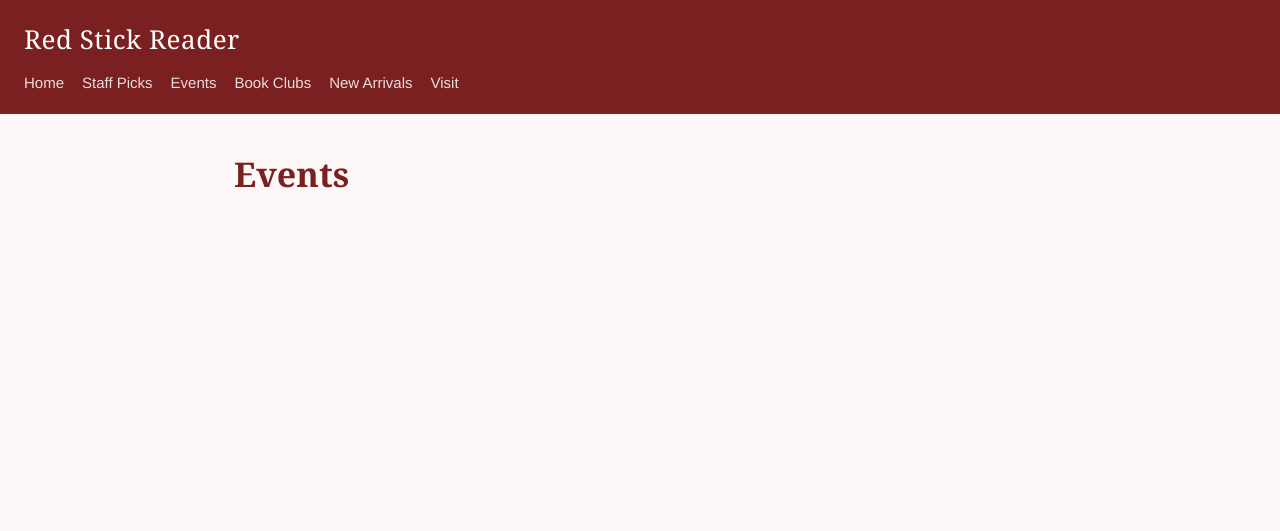
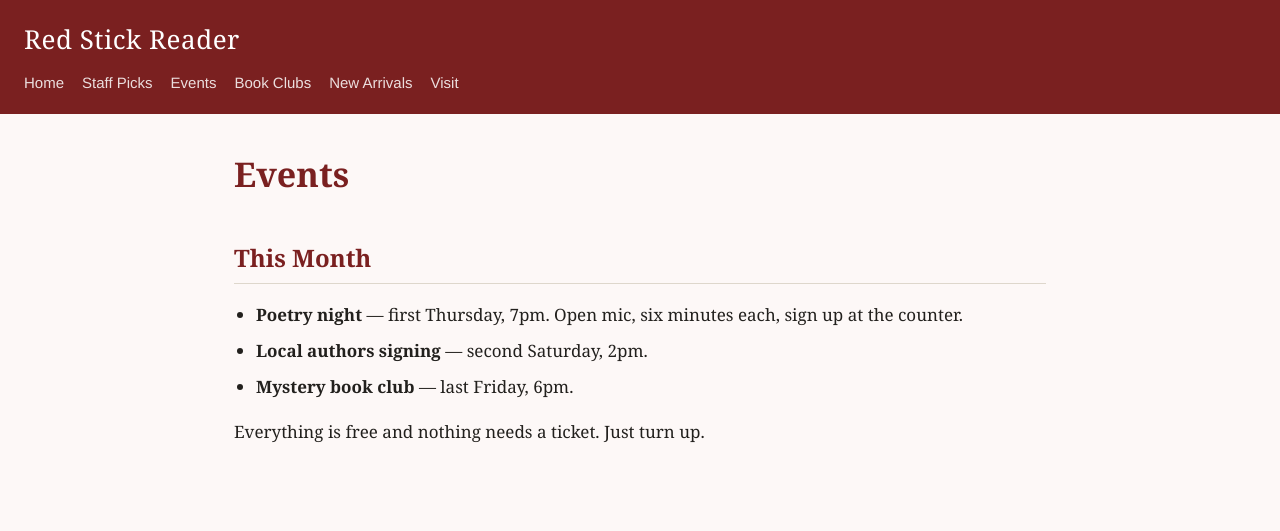
Before and after one commit to is-courses-practice-org/isds4125-f26-team-08, a plain HTML site: page events.html in a window 1280 px wide. Drawn offline with Linux system fonts and the light colour scheme.

Commit message:
this is my first push on Step 1

```diff
--- a/events.html
+++ b/events.html
@@ -1,11 +1,13 @@
 <!DOCTYPE html>
 <html lang="en">
+
 <head>
   <meta charset="utf-8">
   <meta name="viewport" content="width=device-width, initial-scale=1">
   <title>Events &middot; Red Stick Reader</title>
   <link rel="stylesheet" href="styles.css">
 </head>
+
 <body>
 
   <header class="site-header">
@@ -25,11 +27,19 @@
     <h1>Events</h1>
 
     <!-- STEP 2: paste your content block from snippets.txt on the line below -->
-
+    <h2>This Month</h2>
+    <ul>
+      <li><strong>Poetry night</strong> &mdash; first Thursday, 7pm. Open mic,
+        six minutes each, sign up at the counter.</li>
+      <li><strong>Local authors signing</strong> &mdash; second Saturday, 2pm.</li>
+      <li><strong>Mystery book club</strong> &mdash; last Friday, 6pm.</li>
+    </ul>
+    <p>Everything is free and nothing needs a ticket. Just turn up.</p>
 
   </main>
 
   <!-- STEP 3: the footer line goes here, just above </body> -->
 
 </body>
+
 </html>
```
Lines whose indentation alone changed are shown as unchanged.
